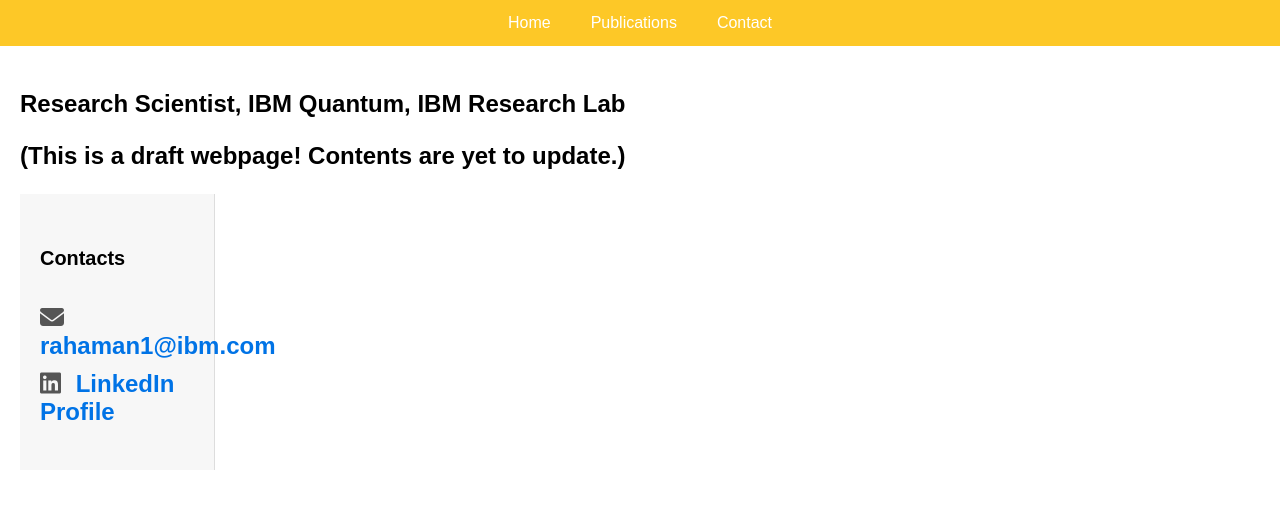
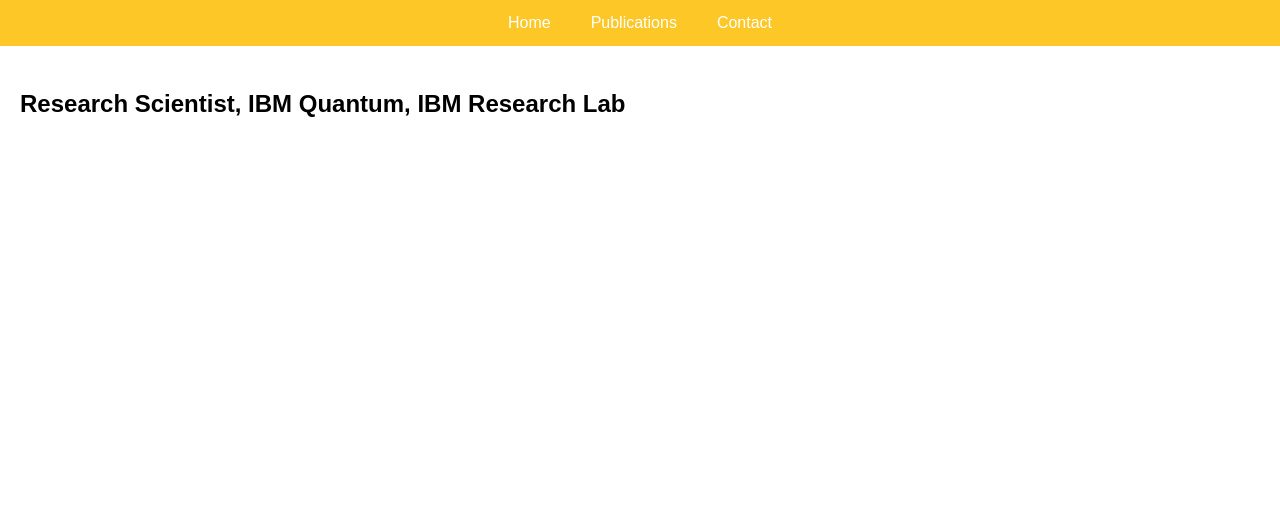
Before and after one commit to rahaman-quantum/rahaman.github.io, a Jekyll site: the page built from README.md, in a window 1280 px wide. Shown: the top 509 px of the page. Built offline with Jekyll 4.4.1, drawn with Linux system fonts in a browser that asks for light colours; our own code applies the rules of GitHub Pages for plain Markdown files.

Commit message:
Update default.html

```diff
--- a/_layouts/default.html
+++ b/_layouts/default.html
@@ -64,26 +64,7 @@
     <div id="home" class="tab active">
       <h2 Mostafizur Rahaman </h2>
       <p> Research Scientist, IBM Quantum, IBM Research Lab</p>
-      <p> (This is a draft webpage! Contents are yet to update.) </p>
-
       <link rel="stylesheet" href="{{ '/assets/main.css' | relative_url }}">
-    <!-- Font Awesome for icons -->
-    <!-- Left Sidebar -->
-    <aside class="sidebar-left">
-      <div class="sidebar-section">
-        <h5>Contacts</h5>
-        <ul>
-          <li>
-            <i class="fas fa-envelope"></i>
-            <a href="mailto:rahaman1@ibm.com">rahaman1@ibm.com</a>
-          </li>
-          <li>
-            <i class="fab fa-linkedin"></i>
-            <a href="https://www.linkedin.com/in/mostafizur-rahaman-0698b3a6/" target="_blank">LinkedIn Profile</a>
-          </li>
-        </ul>
-      </div>
-    </aside>
    </div>
 
     <!-- Publications Tab -->
```
